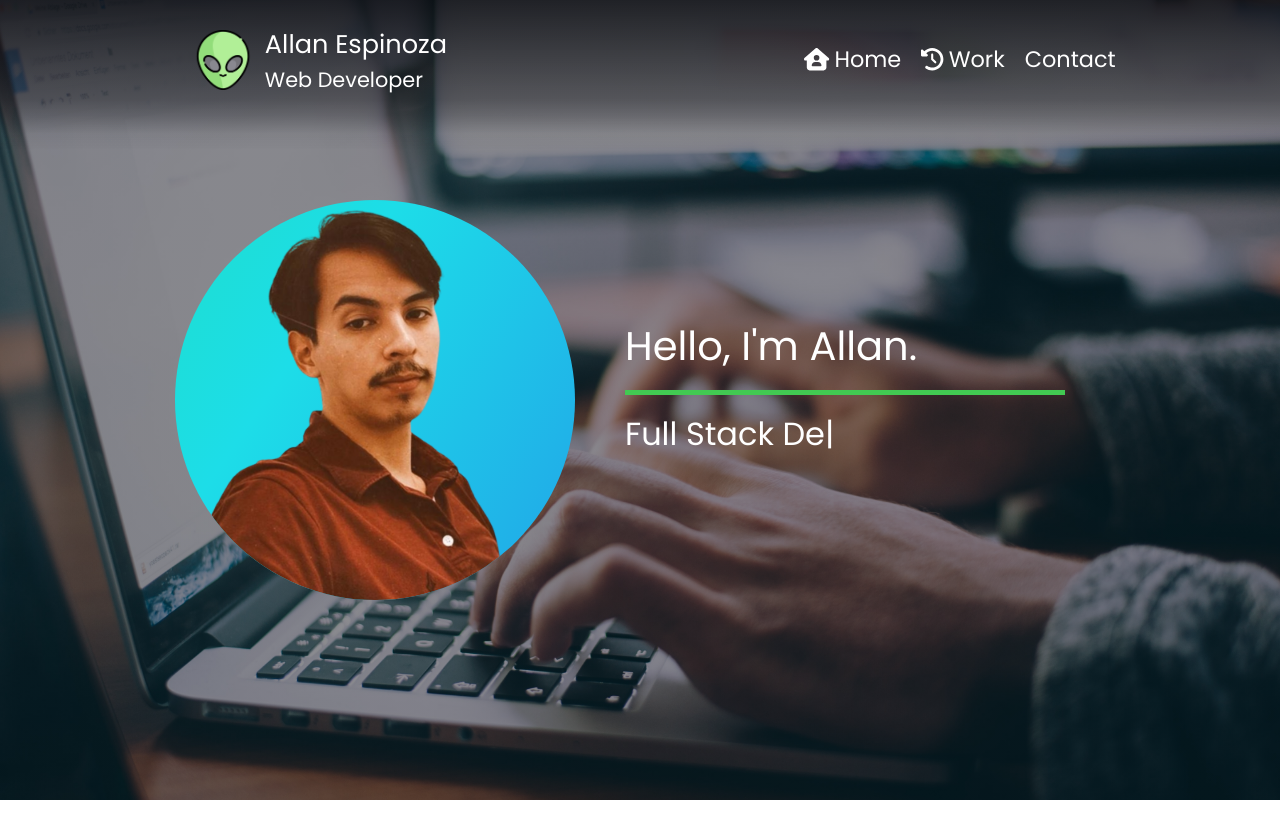
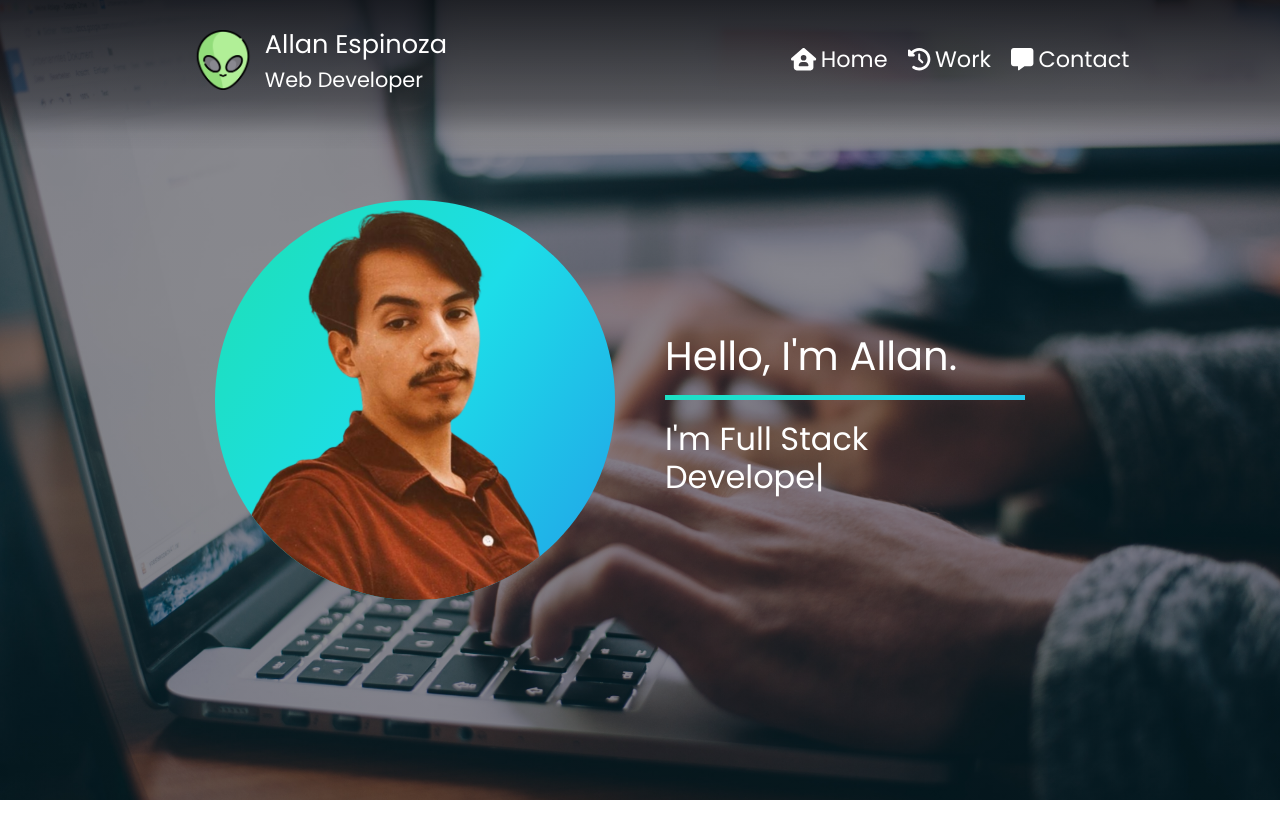
Before and after one commit to Alllxn/Porfolio, a React (Create React App) app in the folder client/: page / in a window 1280 px wide. Shown: the top 838 px of the page. Built offline with nearby package versions, Linux system fonts and the light colour scheme; a web font is replaced by a local one.

Commit message:
Hechos algunos detalles al home

```diff
--- a/client/src/App.css
+++ b/client/src/App.css
@@ -18,3 +18,25 @@
   --toast-success: #0CBFAE;
   --loader-color: #0CBFAE
 }
+
+.magic_underline{
+  position: relative;
+}
+
+.magic_underline::after{
+  content: "";
+  height: 5px;
+  background: linear-gradient(125deg, #1de840, #1ddde8, #2b1de8, #dd00f3, #dd00f3, #ff2400, #e81d1d, #e8b71d, #e3e81d);
+  background-size: 1800% 1800%;
+  position: absolute;
+  left: 0;
+  bottom: -6px;
+  transition: 1s;
+  animation: rainbow 4s ease infinite;
+}
+
+@keyframes rainbow {
+  0%{background-position:0% 82%}
+  50%{background-position:100% 19%}
+  100%{background-position:0% 82%}
+}
--- a/client/src/PortfolioContainer/Home/Home.css
+++ b/client/src/PortfolioContainer/Home/Home.css
@@ -12,35 +12,27 @@
     width: 100%;
 }
 
-/* .home-container #home-section{
-} */
-
 .home-container #home-section #presentation-content{
     display: flex;
-    /* background-co; */
-    /* background-color: rgba(5,7, 12, 0.45);
-    padding: 20px 20px 0 20px;
-    box-shadow: 5px 5px 15px 5px rgba(0,0,0,0); */
+}
+
+/* From here we can control the rgb background*/
+.home-container #home-section #presentation-content-image,
+.home-container #home-section #presentation-content-text h1::after{
+    background: linear-gradient(125deg, #ff2400, #e81d1d, #e8b71d, #e3e81d, #1de840, #1ddde8, #2b1de8, #dd00f3, #dd00f3);
+    background-size: 5000px 5000px;
+    animation: rainbow 18s ease infinite;
 }
 
 .home-container #home-section #presentation-content-image{
     border-radius: 100%;
     overflow: hidden;
     margin-right: 50px;
-    background: linear-gradient(124deg, #ff2400, #e81d1d, #e8b71d, #e3e81d, #1de840, #1ddde8, #2b1de8, #dd00f3, #dd00f3);
-    background-size: 1800% 1800%;
-    animation: rainbow 18s ease infinite;
-}
-
-
-@keyframes rainbow {
-    0%{background-position:0% 82%}
-    50%{background-position:100% 19%}
-    100%{background-position:0% 82%}
 }
 
 .home-container #home-section #presentation-content-text{
-    min-width: 480px;
+    min-width: 400px;
+    max-width: 400px;
     display: flex;
     flex-direction: column;
     justify-content: center;
@@ -51,7 +43,17 @@
     width: 400px;
 }
 
-.home-container #home-section h1{
+.home-container #home-section #presentation-content-text h1{
     color: var(--blanco);
     margin-bottom: 20px;
+    position: relative;
 }
+
+.home-container #home-section #presentation-content-text h1::after{
+    width: 100%;
+    content: "";
+    height: 5px;
+    position: absolute;
+    left: 0;
+    bottom: -20px;
+}
--- a/client/src/PortfolioContainer/Home/WritterLoop/WritterLoop.css
+++ b/client/src/PortfolioContainer/Home/WritterLoop/WritterLoop.css
@@ -1,5 +1,6 @@
 #WritterLoop{
     color: var(--blanco);
-    border-top: solid var(--primario) 5px;
     padding-top: 20px;
+    max-height: 60px;
+    min-height: 60px;
 }
--- a/client/src/PortfolioContainer/Home/WritterLoop/WritterLoop.js
+++ b/client/src/PortfolioContainer/Home/WritterLoop/WritterLoop.js
@@ -6,23 +6,25 @@ export default class WritterLoop extends React.Component { //
     render() {
       return (
         <h2 id='WritterLoop'>
+            <span>I'm </span>
             {" "}
             <Typical
                 loop={Infinity}
                 steps={[
-                    "Ethusiastic Dev👽",
-                    1000,
+                    "an ethusiastic developer👽",
+                    1500,
                     "Full Stack Developer🌍",
-                    1000,
+                    1500,
                     "Front End Developer👾",
-                    1000,
+                    1500,
                     "Back End Developer⚙️",
-                    1000,
-                    "Curiosity Personified🍀",
-                    1000,
-                    "problem solver",
-                    1000
+                    1500,
+                    "the curiosity Personified🍀",
+                    1500,
+                    "problem solver🚀",
+                    1500
                 ]}
+                wrapper="span"
             />
         </h2>
       );
--- a/client/src/PortfolioContainer/Nav/Nav.css
+++ b/client/src/PortfolioContainer/Nav/Nav.css
@@ -10,11 +10,6 @@
     color: var(--blanco);
     transition: 0.5s;
     position: relative;
-    /* overflow-x: hidden; */
-}
-
-#nav-container a:hover{
-    /* color: var(--primario) */
 }
 
 #nav-container{
@@ -52,7 +47,6 @@
 }
 
 #nav-container #nav-derecha ul > li{
-    /* color: white; */
     display: flex;
     height: 100%;
     align-items: center;
@@ -61,9 +55,7 @@
 }
 
 #nav-container #nav-derecha ul > li > a{
-    /* color: var(--blanco); */
     text-decoration: none;
-    /* transition: 0.5s; */
     transition: 3s;
 }
 
@@ -72,29 +64,12 @@
 }
 
 #nav-container #nav-derecha ul > li > a span::after{
-    content: "";
     width: 0%;
-    height: 5px;
-    background: linear-gradient(125deg, #1de840, #1ddde8, #2b1de8, #dd00f3, #dd00f3, #ff2400, #e81d1d, #e8b71d, #e3e81d);
-    background-size: 1800% 1800%;
-    position: absolute;
-    left: 0;
-    top: 34px;
-    /* animation: crecerBorder 1s; */
-    width: 0%;
-    transition: 1s;
-    animation: rainbow 4s ease infinite;
 }
 
 #nav-container #nav-derecha ul > li > a:hover span::after{
     width: 100%;
 }
-
-
-/* @keyframes crecerBorder {
-    0%{width: 0%;}
-    100%{width: 100%;}
-} */
 
 #nav-container #nav-derecha ul > li > a > svg{
     margin-right: 5px;
@@ -109,21 +84,14 @@
     transition: transform 1s;
 }
 
-
 #nav-container #nav-izquierda #enlace-home:hover #imagen-nav{
     transform: rotate(360deg);
 }
-
-
-/* @keyframes mymove {
-    100% {transform: rotate(360deg);}
-  }  */
 
 #nav-container #nav-izquierda #enlace-home div{
     display: flex;
     justify-content: center;
     flex-direction: column;
-    /* text-align: center; */
 }
 
 #nav-container #nav-izquierda #enlace-home div p{
--- a/client/src/PortfolioContainer/Nav/Nav.js
+++ b/client/src/PortfolioContainer/Nav/Nav.js
@@ -12,8 +12,8 @@ export default function Nav() {
     return (
         <div id='nav-container'>
             <div id='nav-izquierda' className='parte-nav'>
-                <a href='' id='enlace-home'>
-                    <img id='imagen-nav' src={extraterrestre}></img>
+                <a href='.' id='enlace-home'>
+                    <img id='imagen-nav' src={extraterrestre} alt='alien-cabecera'></img>
                     <div>
                         <p>Allan Espinoza</p>
                         <p>Web Developer</p>
@@ -23,21 +23,22 @@ export default function Nav() {
             <div id='nav-derecha' className='parte-nav'>
                 <ul>
                     <li>
-                        <a href=''>
+                        <a href='#home-section'>
                             <FontAwesomeIcon icon={faHouseUser}/>
-                            <span>Home</span>
+                            <span className='magic_underline'>Home</span>
                         </a>
                     </li>
                     <li>
-                        <a href=''>
+                        <a href='#home-section'>
                             <FontAwesomeIcon icon={faHistory}/>
-                            <span>Work</span>
+                            <span className='magic_underline'>Work</span>
                         </a>
                     </li>
                     <li>
-                        <a href=''>
+                        <a href='#home-section'>
                         {/* <FontAwesomeIcon icon="fa-solid fa-message-code" /> */}
-                            <span>Contact</span>
+                            <FontAwesomeIcon icon={faMessage}/>
+                            <span className='magic_underline'>Contact</span>
                         </a>
                     </li>
                 </ul>
```
